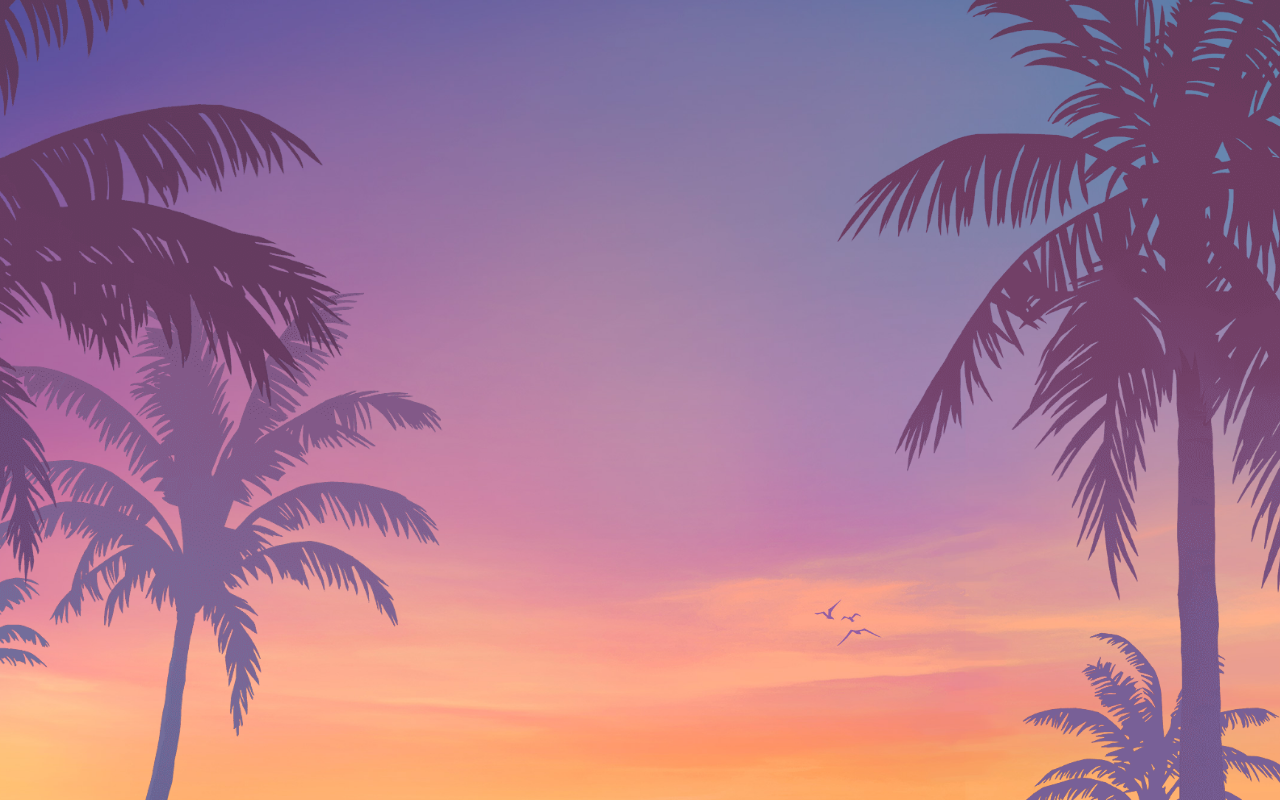
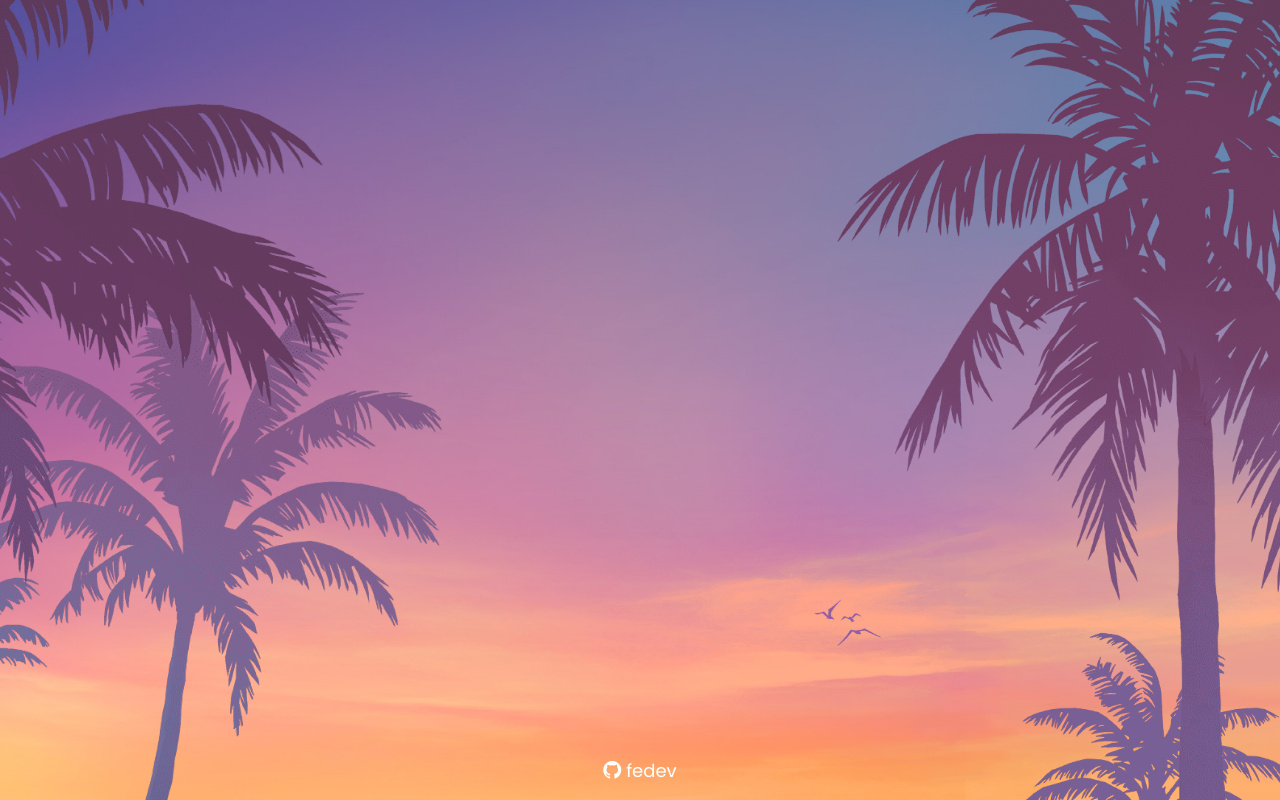
Before and after one commit to fedev95/gta-6-promo-art-parallax, a plain HTML site: page index.html in a window 1280 px wide. Drawn offline with nearby package versions, Linux system fonts and the light colour scheme.

Commit message:
footer added

```diff
--- a/index.html
+++ b/index.html
@@ -12,6 +12,9 @@
     <div class="palms" value="0.9" id="left-palms"></div>
     <div class="palms" value="0.9" id="right-palms"></div>
   </main>
+  <footer>
+    <a href="https://github.com/fedev95" target="_blank"><i class="bi bi-github"></i> fedev</a>
+  </footer>
   <script src="app.js"></script>
 </body>
 </html>
--- a/styles.css
+++ b/styles.css
@@ -1,8 +1,34 @@
+@import url('https://fonts.googleapis.com/css2?family=Poppins&display=swap');
+@import url("https://cdn.jsdelivr.net/npm/bootstrap-icons@1.11.2/font/bootstrap-icons.min.css");
+
 * {
   box-sizing: border-box;
+  color: #fff;
+  font-family: 'Poppins', sans-serif;
   margin: 0;
   overflow: hidden;
   padding: 0;
+}
+
+footer {
+  align-items: center;
+  bottom: 0;
+  display: flex;
+  justify-content: center;
+  opacity: 1;
+  padding: 1rem;
+  position: absolute;
+  width: 100%;
+}
+
+a {
+  font-size: large;
+  text-decoration: none;
+  transition: transform .2s;
+
+  &:hover {
+    transform: scale(1.3);
+  }
 }
 
 #container {
@@ -42,7 +68,6 @@
 }
 
 @media (max-width: 1170px) {
-
   #bg {
     background-position: 55% 50%;
   }
```
